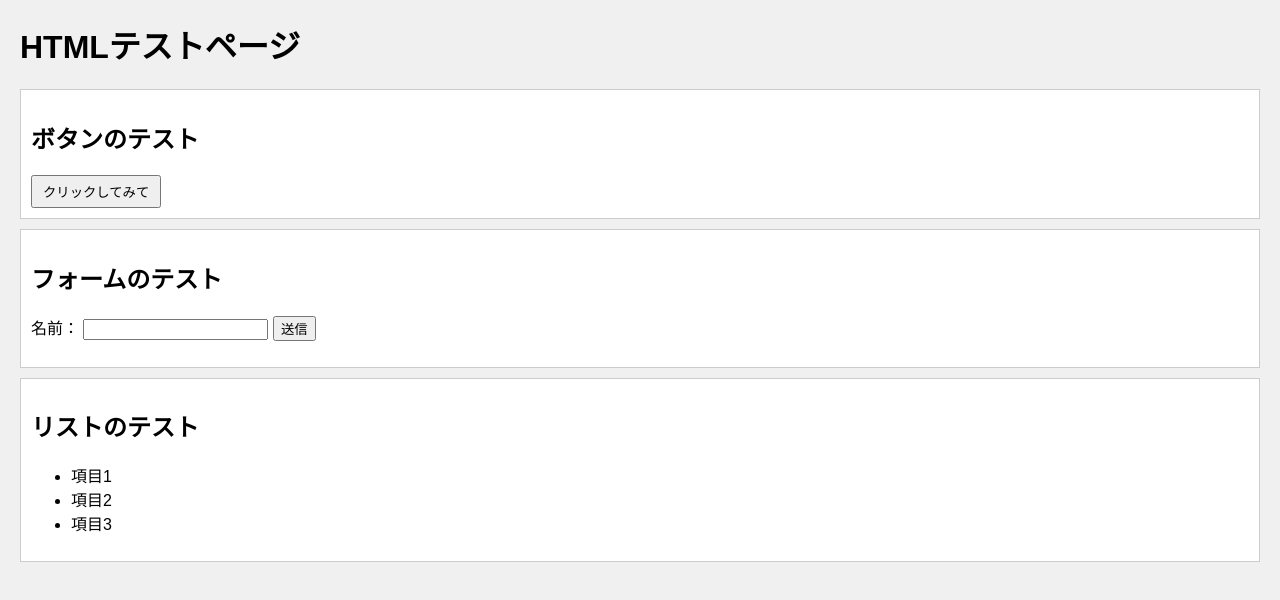
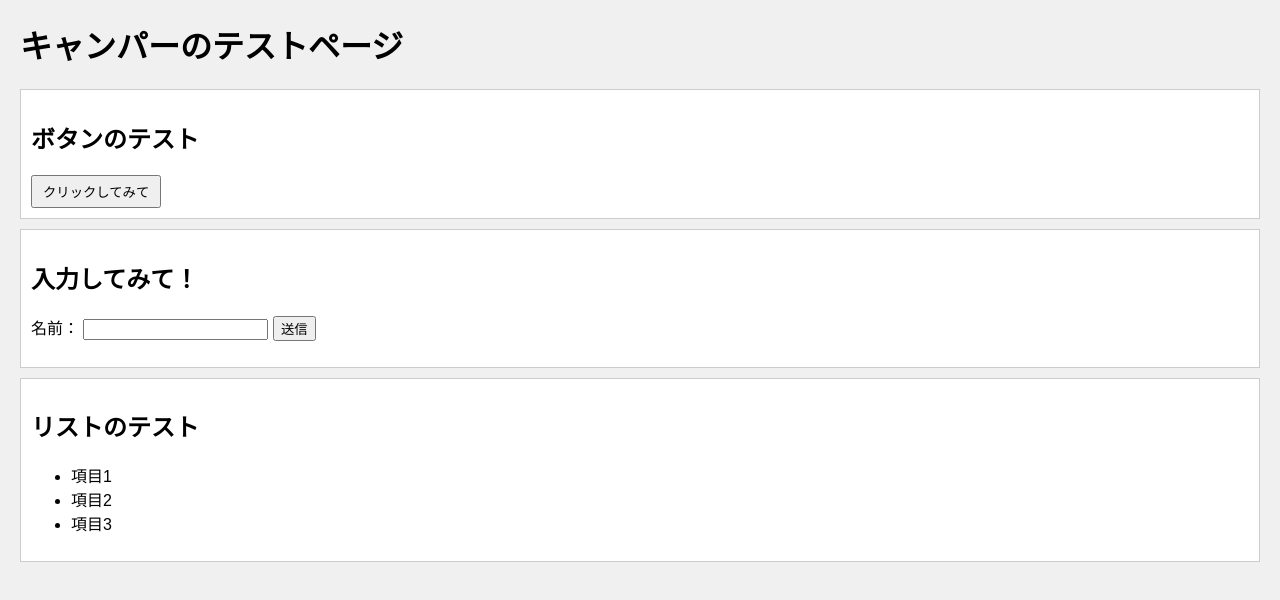
Before and after one commit to angler-git/test, a plain HTML site: page testdir/test.html in a window 1280 px wide. Drawn offline with Linux system fonts and the light colour scheme.

Commit message:
Update test.html

```diff
--- a/testdir/test.html
+++ b/testdir/test.html
@@ -23,7 +23,7 @@
 </head>
 <body>
 
-  <h1>HTMLテストページ</h1>
+  <h1>キャンパーのテストページ</h1>
 
   <div class="test-box">
     <h2>ボタンのテスト</h2>
@@ -31,7 +31,7 @@
   </div>
 
   <div class="test-box">
-    <h2>フォームのテスト</h2>
+    <h2>入力してみて！</h2>
     <form onsubmit="handleSubmit(event)">
       <label for="name">名前：</label>
       <input type="text" id="name" name="name">
```
